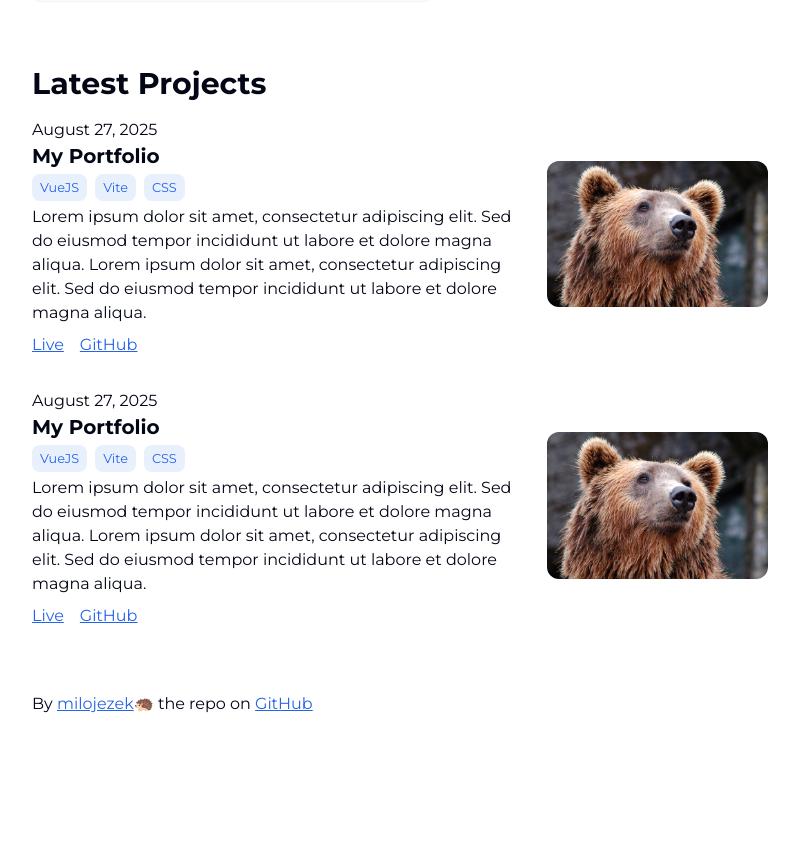
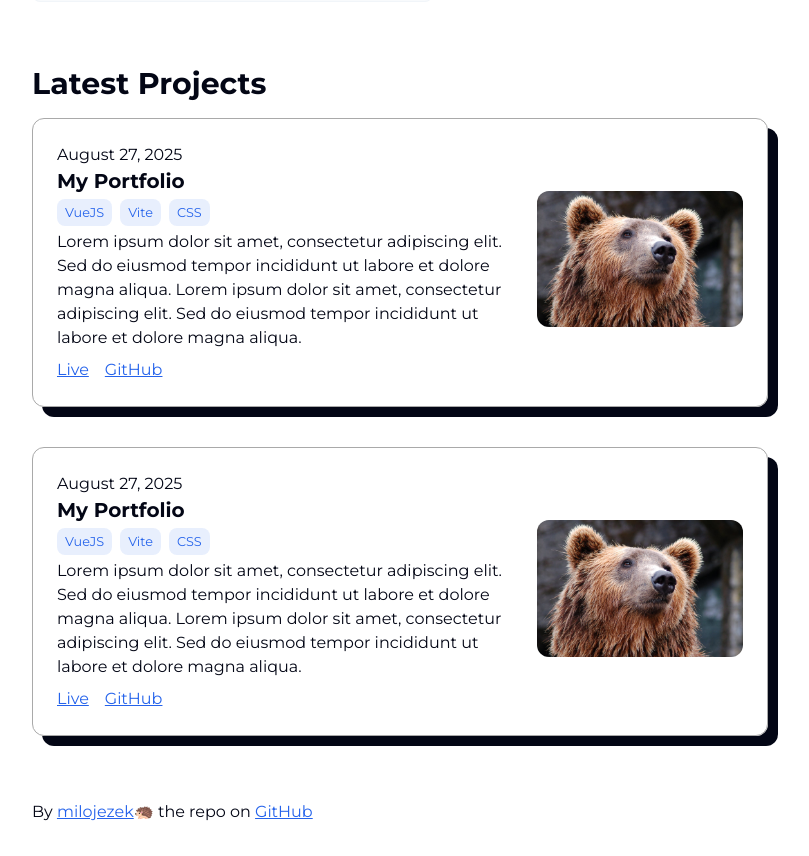
Before and after one commit to milojezek/portfolio, a Vue app: page / in a window 1280 px wide. Shown: the part 626-1482 px from the top of the page, without its empty margins (240-1049 px from the left). Before the commit the page ends 1374 px from the top, so only its background shows below. Built offline with nearby package versions, Linux system fonts and the light colour scheme.

Commit message:
Give project cards a card-like appearance with shadow

```diff
--- a/src/components/main/projects/ProjectCard.vue
+++ b/src/components/main/projects/ProjectCard.vue
@@ -61,6 +61,14 @@ export default {
   display: flex;
   flex-direction: column;
   gap: 1rem;
+  border: 1px solid darkgray;
+  box-shadow: 10px 10px;
+  border-radius: 0.75rem;
+  padding: 1.5rem;
+}
+
+.project-card:hover {
+  box-shadow: 10px 10px darkgreen;
 }
 
 .project-card > div:first-of-type {
--- a/src/components/main/projects/ProjectsSection.vue
+++ b/src/components/main/projects/ProjectsSection.vue
@@ -61,6 +61,6 @@ export default {
 .cards-grid {
   display: flex;
   flex-direction: column;
-  gap: 2rem;
+  gap: 2.5rem;
 }
 </style>
```
